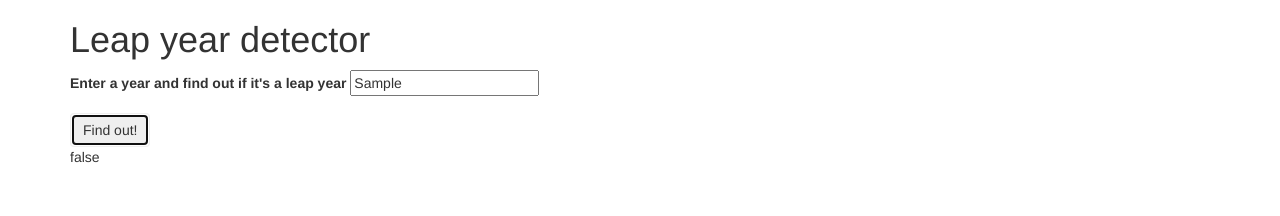
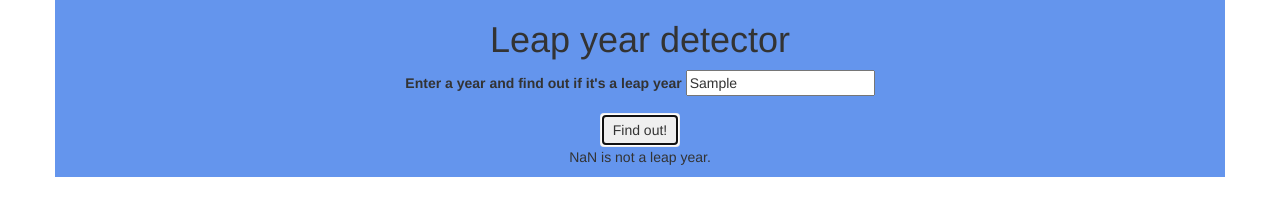
Before and after one commit to mukhebienock/Leap-year, a plain HTML site: page leap-year.html in a window 1280 px wide. Both pictures are taken after typing "Sample" into the empty fields and a click on the button "Find out!". Drawn offline with Linux system fonts and the light colour scheme.

```diff
--- a/css/styles.css
+++ b/css/styles.css
@@ -0,0 +1,8 @@
+#result {
+  display: none;
+
+}
+.container {
+  text-align: center;
+  background-color: #6495ED;
+}
--- a/js/scripts.js
+++ b/js/scripts.js
@@ -3,7 +3,15 @@ $(document).ready(function() {
     event.preventDefault();
     var year = parseInt($("input#year").val());
     var result = leapYear(year);
-    $("#result").text(result);
+    $(".year").text(year);
+
+    if (!result) {
+      $(".not").text("not");
+    } else {
+      $(".not").text("");
+    }
+
+    $("#result").show();
   });
 
     var leapYear = function(year) {
--- a/leap-year.html
+++ b/leap-year.html
@@ -21,8 +21,8 @@
         <button type="submit" class="btn">Find out!</button>
       </form>
       <div id="result">
+        <p><span class="year"></span> is <span class="not"></span> a leap year.</p>
       </div>
-
     </div>
   </body>
 </html>
```
Also changed, not shown: 1 other file.
